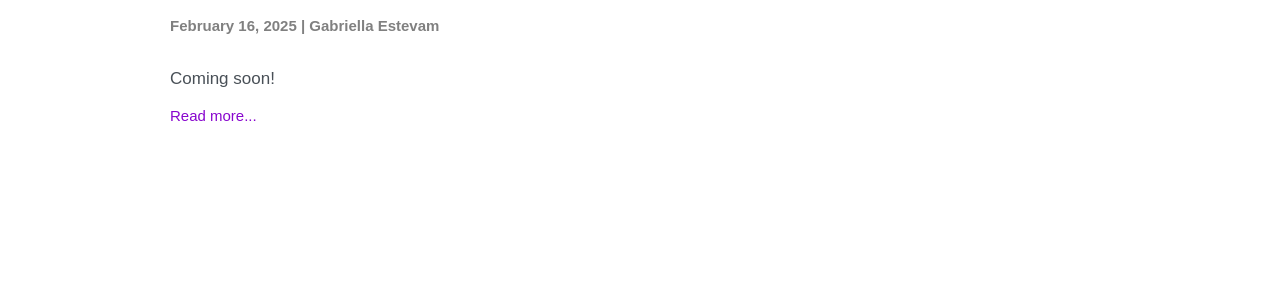
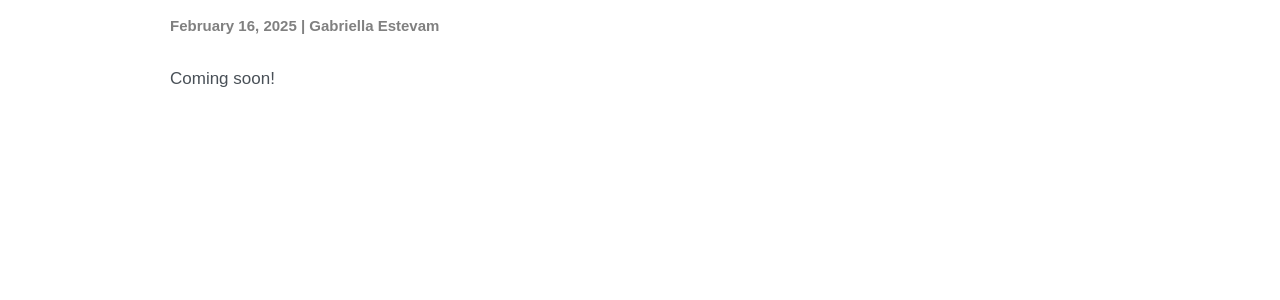
Before and after one commit to gestevam/gestevam.github.io, a Jekyll site: the page built from blog.md, in a window 1280 px wide. Shown: the part 281-581 px from the top of the page. Built offline with Jekyll 4.4.1, drawn with Linux system fonts in a browser that asks for light colours.

Commit message:
Update blog.md

```diff
--- a/blog.md
+++ b/blog.md
@@ -11,10 +11,10 @@ permalink: /blog/
     {% for post in site.posts %}
       <hr>
       <div class="row blog-entry">
-        <div>
+        <div class="col-md-6"> <!-- Set to 50% width -->
           <h5><a href="{{ post.url }}" class="blog-title">{{ post.title }}</a></h5>
           <h6 class="blog-meta">{{ post.date | date: "%B %d, %Y" }} | {{ post.author }}</h6>
-          <p>{{ post.excerpt }} <a href="{{ post.url }}" class="read-more">Read more...</a></p>
+          <p>{{ post.content | markdownify }}</p> <!-- Show full content of the post -->
         </div>
       </div>
     {% endfor %}
```
